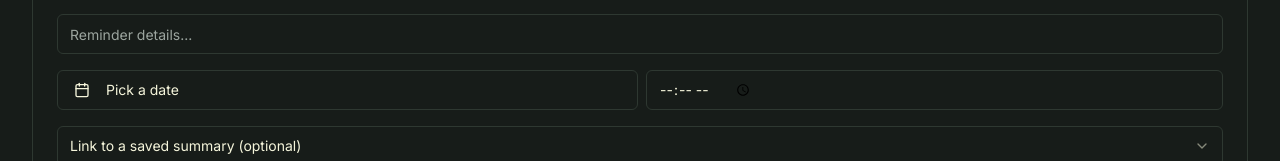
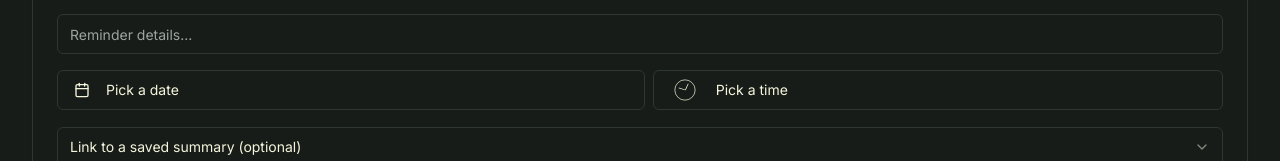
Before and after one commit to shreeramsworks/Meeting-Summarizer-Pro, a Next.js app: page / in a window 1280 px wide. Both pictures are taken after a click on the tab "Reminders". Shown: the part 273-434 px from the top of the page. Built offline with nearby package versions, Linux system fonts and the light colour scheme; what @genkit-ai/googleai, genkit would draw is missing.

Commit message:
add this clock to the reminder to set the time /* From Uiverse.io by mr

```diff
--- a/src/app/globals.css
+++ b/src/app/globals.css
@@ -86,3 +86,56 @@ body {
     @apply bg-background text-foreground;
   }
 }
+
+.time-picker-loader {
+  position: relative;
+  transform: scale(0.7);
+  border-radius: 50%;
+  border: 1px solid hsl(var(--foreground));
+  width: 30px;
+  height: 30px;
+  color: hsl(var(--foreground));
+}
+
+.time-picker-loader::after {
+  position: absolute;
+  width: 0px;
+  height: 10px;
+  display: block;
+  border-left: 1px solid hsl(var(--foreground));
+  content: '';
+  left: 14px;
+  border-radius: 1px;
+  top: 4px;
+  animation-duration: 1s;
+}
+
+.time-picker-loader::before {
+  position: absolute;
+  width: 0px;
+  height: 10px;
+  display: block;
+  border-left: 1px solid hsl(var(--foreground));
+  content: '';
+  left: 14px;
+  border-radius: 1px;
+  top: 4px;
+  animation-duration: 40s;
+}
+
+.time-picker-loader::before,.time-picker-loader::after {
+  transform-origin: bottom;
+  animation-name: dial;
+  animation-iteration-count: infinite;
+  animation-timing-function: linear;
+}
+
+@keyframes dial {
+  0% {
+    transform: rotate(0deg);
+  }
+
+  100% {
+    transform: rotate(360deg);
+  }
+}
--- a/src/components/MeetingSummarizer.tsx
+++ b/src/components/MeetingSummarizer.tsx
@@ -34,6 +34,7 @@ export default function MeetingSummarizer() {
   const [isMounted, setIsMounted] = useState(false);
   const [activeTab, setActiveTab] = useState("summarizer");
   const fileInputRef = useRef<HTMLInputElement>(null);
+  const timeInputRef = useRef<HTMLInputElement>(null);
 
   useEffect(() => {
     setIsMounted(true);
@@ -376,12 +377,19 @@ export default function MeetingSummarizer() {
                         <Calendar mode="single" selected={reminderDate} onSelect={setReminderDate} initialFocus />
                         </PopoverContent>
                     </Popover>
-                    <Input
-                        type="time"
-                        value={reminderTime}
-                        onChange={(e) => setReminderTime(e.target.value)}
-                        className="w-full"
-                    />
+                    <div className="relative w-full">
+                        <Button variant="outline" className="w-full justify-start text-left font-normal hover:bg-accent hover:text-accent-foreground" onClick={() => timeInputRef.current?.showPicker()}>
+                          <div className="time-picker-loader mr-2"></div>
+                           {reminderTime ? reminderTime : <span>Pick a time</span>}
+                        </Button>
+                        <Input
+                            ref={timeInputRef}
+                            type="time"
+                            value={reminderTime}
+                            onChange={(e) => setReminderTime(e.target.value)}
+                            className="absolute inset-0 w-full h-full opacity-0 cursor-pointer"
+                        />
+                    </div>
                  </div>
                 <Select onValueChange={setManualReminderSummaryId} value={manualReminderSummaryId}>
                     <SelectTrigger className="hover:bg-accent hover:text-accent-foreground">
--- a/src/components/ui/input.tsx
+++ b/src/components/ui/input.tsx
@@ -9,6 +9,7 @@ const Input = React.forwardRef<HTMLInputElement, React.ComponentProps<"input">>(
         type={type}
         className={cn(
           "flex h-10 w-full rounded-md border border-input bg-background px-3 py-2 text-sm ring-offset-background file:border-0 file:bg-transparent file:text-sm file:font-medium file:text-foreground placeholder:text-muted-foreground focus-visible:outline-none focus-visible:ring-2 focus-visible:ring-ring focus-visible:ring-offset-2 disabled:cursor-not-allowed disabled:opacity-50 hover:border-primary transition-colors",
+          "dark:[color-scheme:dark]",
           className
         )}
         ref={ref}
```
